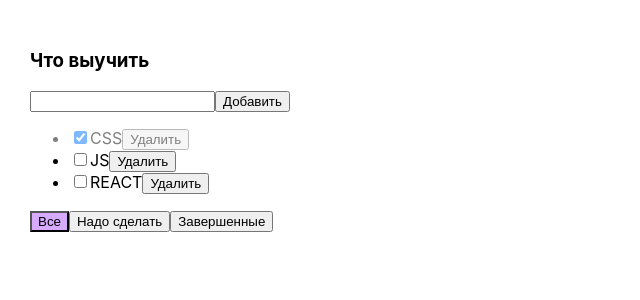
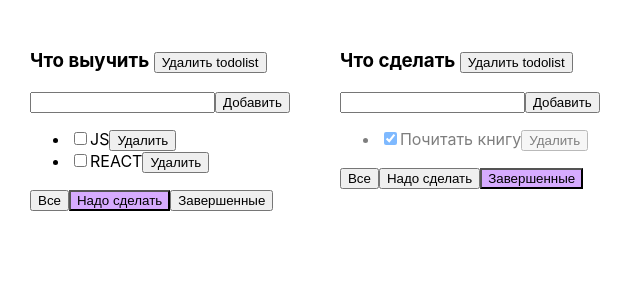
Before and after one commit to Daria-Aleks/todolist, a React (Create React App) app: page / in a window 1280 px wide. Shown: the top 300 px of the page, without its empty margins (0-640 px from the left). Built offline with nearby package versions, Linux system fonts and the light colour scheme.

Commit message:
добавлен асоциативный массив, отрисовка разных тудулистов

```diff
--- a/src/App.tsx
+++ b/src/App.tsx
@@ -6,67 +6,114 @@ import { v1 } from 'uuid';
 import { title } from 'process';
 
 export type FilterValueType = "all" | "completed" | "active";
-
+type TodolistType = {
+  id: string,
+  title: string,
+  filter: FilterValueType
+}
 
 
 function App() {
-  let initTasks: Array<TaskType> = [
-    {id: v1(), title: "CSS", isDone: true},
-    {id: v1(), title: "JS", isDone: false},
-    {id: v1(), title: "REACT", isDone: false}
-  ]
 
-  const [tasks, setTasks] = useState(initTasks);
-  const [filter, setFilter] = useState<FilterValueType>("all")
+  function deleteTask(id: string, todolistId: string){
+    let tasks = tasksObj[todolistId];
 
-  useState(tasks)
-
-  function deleteTask(id: string){
-    let filteredTasks = tasks.filter(t => t.id !== id)
-    setTasks(filteredTasks);
+    let filteredTasks = tasks.filter(t => t.id !== id);
+    tasksObj[todolistId] = filteredTasks;
+    setTasks({...tasksObj});
   }
 
-  function addTask(title: string){
+  function addTask(title: string, todolistId: string){
     let newTask = {
       id: v1(),
       title: title,
       isDone: false
     }
+    let tasks = tasksObj[todolistId];
     let newTasks = [newTask, ...tasks];
-    setTasks(newTasks);
+    tasksObj[todolistId] = newTasks;
+    setTasks({...tasksObj});
   }
 
-  function changeStatus (taskId: string, isDone: boolean) {
+  function changeStatus (taskId: string, isDone: boolean, todolistId: string) {
+    let tasks = tasksObj[todolistId];
     let task = tasks.find (t => t.id === taskId);
     if (task){
       task.isDone = isDone;
+      setTasks({...tasksObj})
       }
-    setTasks([...tasks]);
     }
 
-  function changeFilter(value: FilterValueType) {
-    setFilter(value);
+  function changeFilter(value: FilterValueType, todolistId: string) {
+    let todolist = todolists.find(tl => tl.id === todolistId);
+    if(todolist){
+      todolist.filter = value;
+      setTodolist([...todolists])
+    }
    }
 
-  let tasksForTodolist = tasks;
-  if(filter === "completed"){
-    tasksForTodolist = tasks.filter(t => t.isDone === true);
+
+  let todoListId1 = v1();
+  let todoListId2 = v1();
+
+  let [todolists, setTodolist] = useState<Array<TodolistType>>([
+    {
+      id: todoListId1,
+      title: "Что выучить",
+      filter: "active"
+    },
+    {
+      id: todoListId2,
+      title: "Что сделать",
+      filter: "completed"
     }
-  if(filter === "active"){
-    tasksForTodolist = tasks.filter(t => t.isDone === false)
+  ])
+
+  let removeTodolist = (todoListId: string) => {
+    let filteredTodolist = todolists.filter(tl => tl.id !== todoListId)
+    setTodolist(filteredTodolist);
+    delete tasksObj[todoListId];
+    setTasks({...tasksObj});
+
   }
+
+  let[tasksObj, setTasks] = useState({
+    [todoListId1]: [
+      {id: v1(), title: "CSS", isDone: true},
+      {id: v1(), title: "JS", isDone: false},
+      {id: v1(), title: "REACT", isDone: false}
+    ],
+    [todoListId2]: [
+      {id: v1(), title: "Почитать книгу", isDone: true},
+      {id: v1(), title: "Посмотреть фильм", isDone: false},
+    ]
+  })
 
   return (
     <div className="App">
-      <Todolist
-      title="Что выучить"
+      {
+      todolists.map ((tl)=> {
+        let tasksForTodolist = tasksObj[tl.id];
+        if(tl.filter === "completed"){
+          tasksForTodolist = tasksForTodolist.filter(t => t.isDone === true);
+        }
+        if(tl.filter === "active"){
+          tasksForTodolist = tasksForTodolist.filter(t => t.isDone === false)
+        }
+        return <Todolist
+        key={tl.id}
+        id={tl.id}
+        title={tl.title}
         tasks={tasksForTodolist}
         deleteTask={deleteTask}
         changeFilter={changeFilter}
         addTask={addTask}
         changeTaskStatus={changeStatus}
-      filter={filter}
+        filter={tl.filter}
+        removeTodolist={removeTodolist}
         />
+      })
+    }
     </div>
   );
 }
--- a/src/components/Todolist.tsx
+++ b/src/components/Todolist.tsx
@@ -9,13 +9,15 @@ export type TaskType = {
 }
 
 type PropsType = {
+    id: string,
     title: string,
     tasks: Array<TaskType>
-    deleteTask: (tasId: string) => void
-    changeFilter: (value: FilterValueType) => void
-    addTask: (title: string) => void
-    changeTaskStatus: (taskId: string, isDone: boolean) => void
+    deleteTask: (tasId: string, todolistId: string) => void
+    changeFilter: (value: FilterValueType, todolistId: string) => void
+    addTask: (title: string, todolistId: string) => void
+    changeTaskStatus: (taskId: string, isDone: boolean, todolistId: string) => void
     filter: FilterValueType
+    removeTodolist: (todolistId:string) => void
 }
 
 export default function Todolist(props: PropsType){
@@ -28,27 +30,29 @@ export default function Todolist(props: PropsType){
     const onKeyUpHandler = (e: KeyboardEvent<HTMLInputElement>) => {
             setError(null);
             if(e.key === "Enter"){
-                props.addTask(newTaskTitle);
+                props.addTask(newTaskTitle, props.id);
                 setNewTaskTitle("")
             }
         }
     const addTaskFunc = () => {
          if (newTaskTitle.trim() !== "") {
-            props.addTask(newTaskTitle);
+            props.addTask(newTaskTitle, props.id);
         setNewTaskTitle("")
          }
          else{
             setError("Введите текст задачи")
         }
         }
-    const onAllClick = () => props.changeFilter("all")
-    const onActiveClick = () => props.changeFilter("active")
-    const onCompletedClick = () => props.changeFilter("completed")
-
+    const onAllClick = () => props.changeFilter("all", props.id)
+    const onActiveClick = () => props.changeFilter("active", props.id)
+    const onCompletedClick = () => props.changeFilter("completed", props.id)
+    const removeTodolist = () => {
+        props.removeTodolist(props.id)
+    }
 
     return (
         <div>
-            <h3>{props.title}</h3>
+            <h3>{props.title} <button onClick={removeTodolist}>Удалить todolist</button></h3>
             <div>
                 <input value={newTaskTitle.trim()} onChange={onNewTaskTitle}
                 onKeyUp={onKeyUpHandler}
@@ -61,10 +65,10 @@ export default function Todolist(props: PropsType){
                 {
                     props.tasks.map( (t)=> {
                         const onChangeHandler = (e: ChangeEvent<HTMLInputElement>) => {
-                            props.changeTaskStatus(t.id, e.currentTarget.checked);
+                            props.changeTaskStatus(t.id, e.currentTarget.checked, props.id);
                         }
                         const onDeleteHandler = () => {
-                            {props.deleteTask(t.id)}
+                            {props.deleteTask(t.id, props.id)}
                         }
                         return  (
                             <li key={t.id} className={t.isDone ?"is-done" : ""}>
```
Lines whose indentation alone changed are shown as unchanged.
